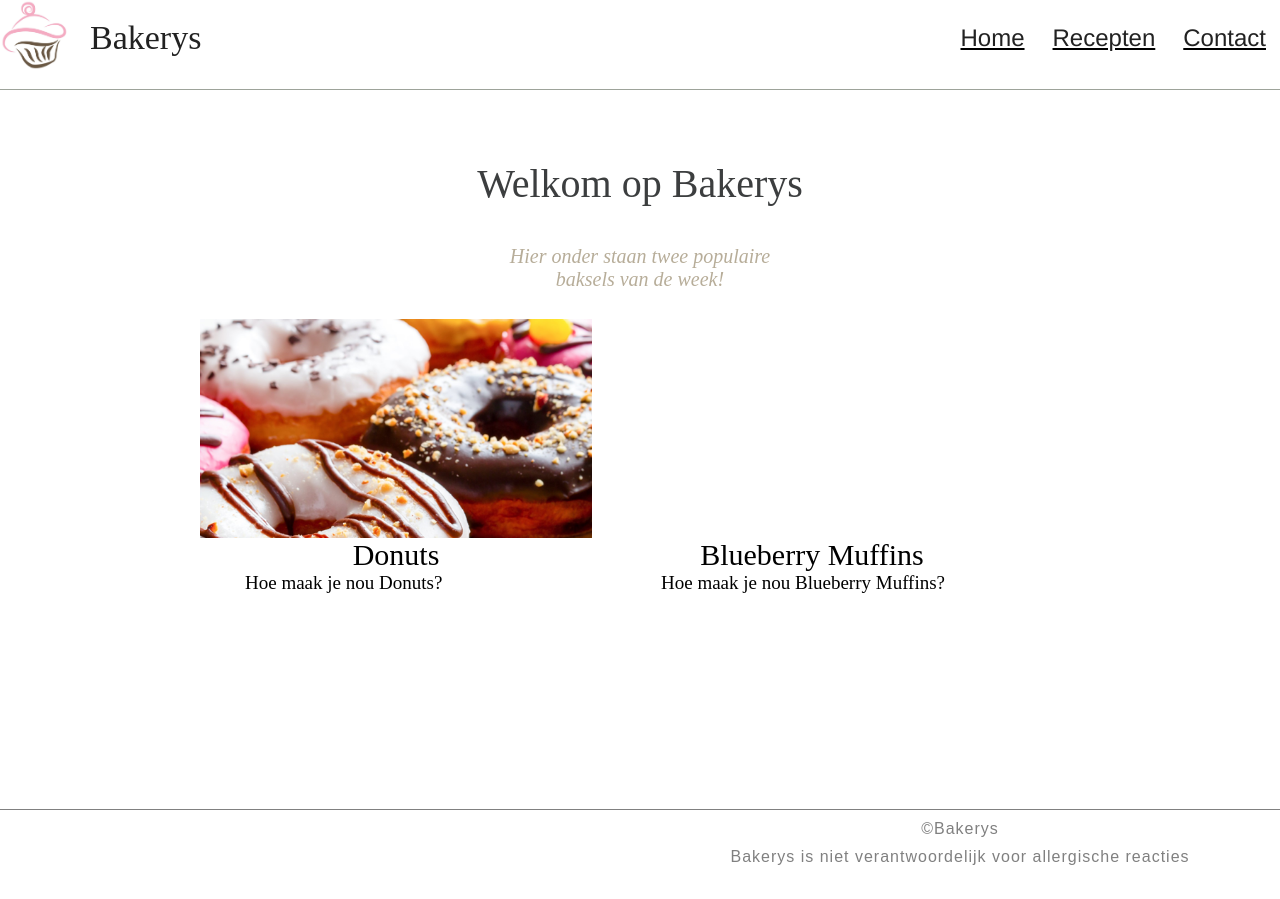
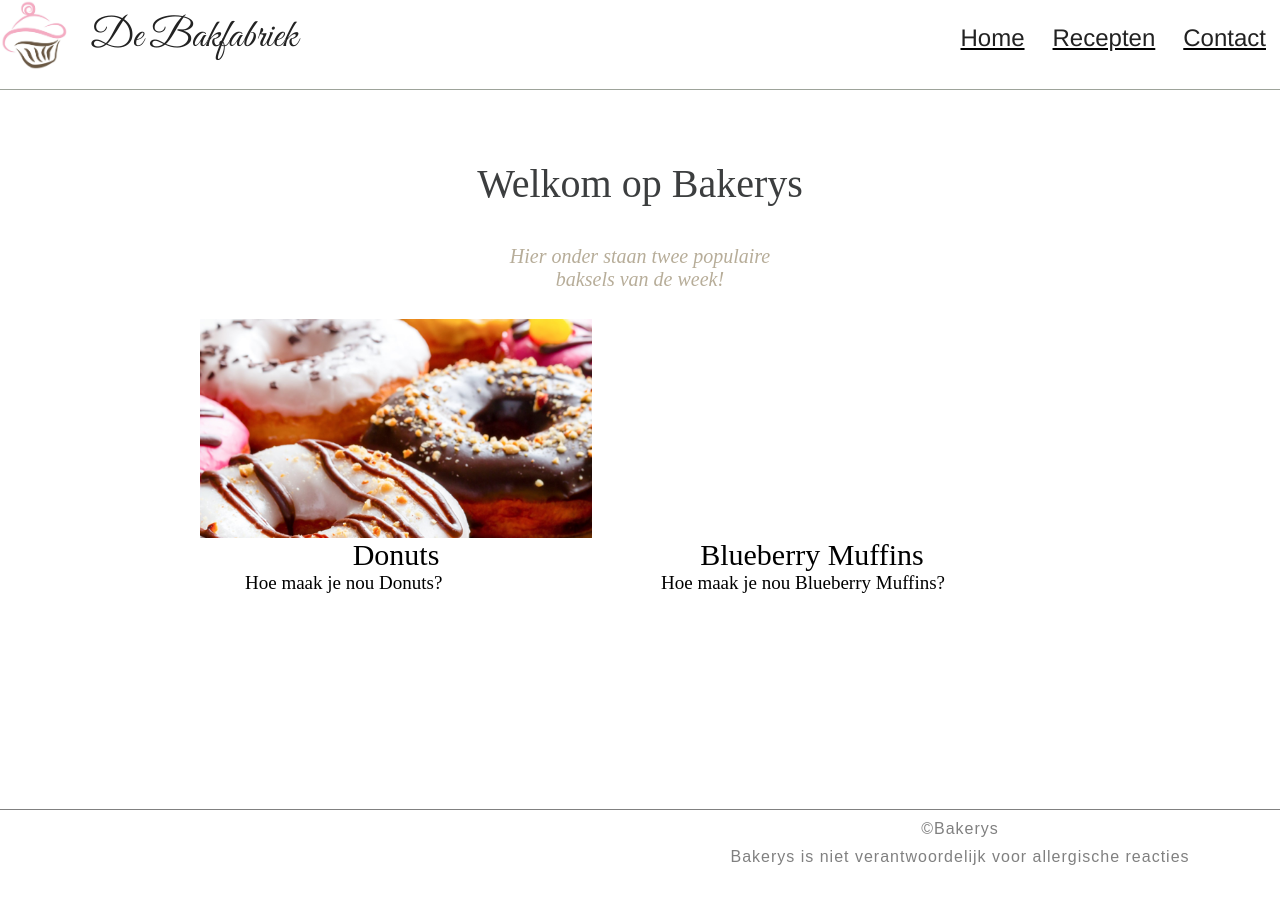
Before and after one commit to timnob/website, a plain HTML site: page Eindopdracht/index.html in a window 1280 px wide. Shown: the top 899 px of the page. Drawn offline with Linux system fonts and the light colour scheme.

Commit message:
naam change

```diff
--- a/Eindopdracht/eo.css
+++ b/Eindopdracht/eo.css
@@ -27,9 +27,9 @@ body {
 }
 
 #menu nav p {
-    font-family:  ;
+    font-family: 'Great Vibes', cursive;
     color: #222;
-    font-size: 34px;
+    font-size: 40px;
     line-height: 55px;
     float: left;
     padding: 10px 20px;
--- a/Eindopdracht/index.html
+++ b/Eindopdracht/index.html
@@ -1,15 +1,16 @@
 <!DOCTYPE html>
 <html>
     <head>
-        <title>Bakerys Home</title>
+        <title>De Bakfabriek Home</title>
         <link rel="stylesheet" href="eo.css" type="text/css" />
+        <link href="https://fonts.googleapis.com/css?family=Allura|Great+Vibes|Marck+Script|Parisienne|Satisfy|Tangerine&display=swap" rel="stylesheet">
         <link rel="shortcut icon" type="image/x-icon" href="cupcake.jpeg"/>
     </head>
     <body>
      <div id="menu">
         <nav>
             <img src="cupcake.jpeg"></img>
-            <p>Bakerys</p>
+            <p>De Bakfabriek</p>
             <ul>
                 <li><a href="index.html">Home</a></li>
                 <li><a href="recipes.html">Recepten</a></li>
```
